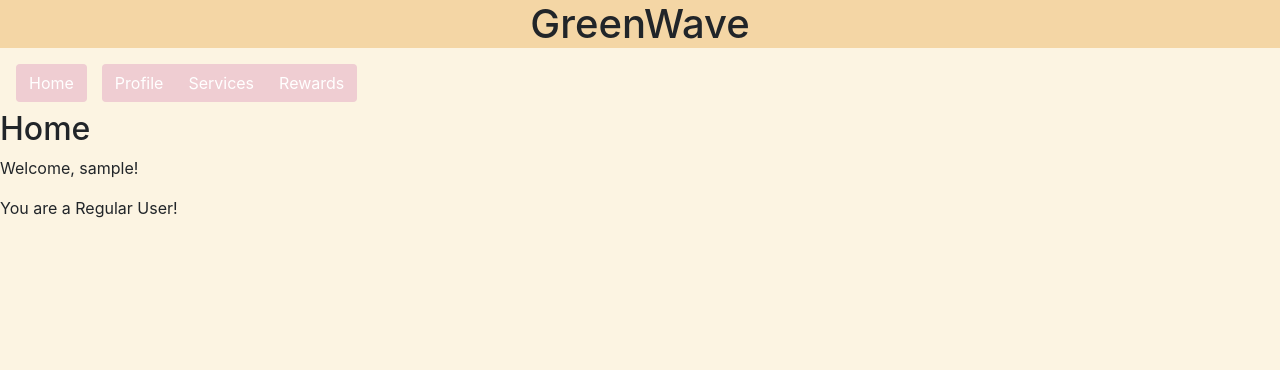
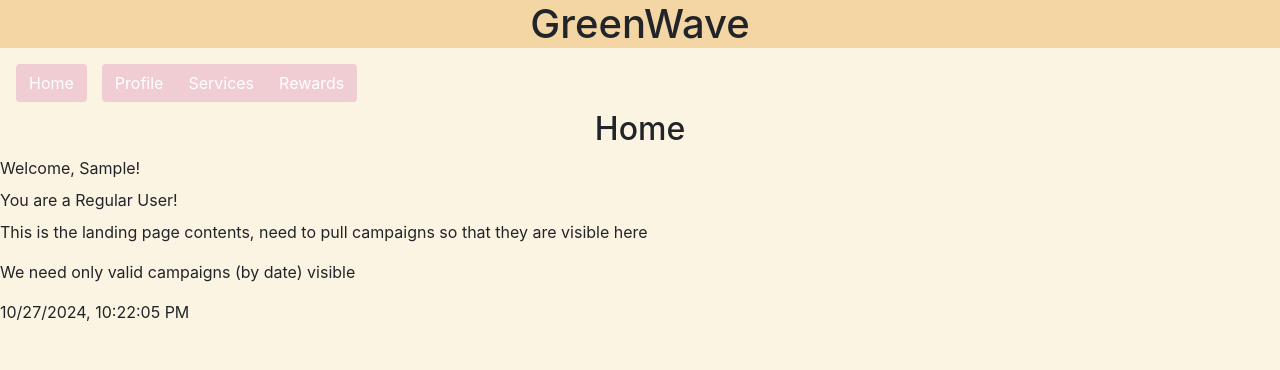
Before and after one commit to CSCI3356-Fall2024/Ed-Sheeran---The-A-Team, a Django app: page / in a window 1280 px wide. Shown: the top 370 px of the page. Run offline with Django 5.2, Linux system fonts and the light colour scheme; the visitor is signed in with stand-in values (Sample User, id 1).

Commit message:
small changes on visuals

```diff
--- a/GreenWave/templates/home.html
+++ b/GreenWave/templates/home.html
@@ -17,6 +17,10 @@
             border: 2px solid #312825;
             margin: 0 auto;
         }
+
+        p.capitalize{
+            text-transform: capitalize;
+        }
             </style>
 </head>
 
@@ -26,10 +30,11 @@
 {%block content%}
 {% if user.is_authenticated %}
     {% include 'navbar.html' %}
-    <h2>Home</h2>
-    <p>Welcome, {{ user.username }}!</p>
-    <p>You are a {{ group_name }}!</p>
-{% else %}
+    <h2 style="text-align: center;">Home</h2>
+    <p class="capitalize">Welcome, {{ user.username }}!</p>
+    <p style="line-height: 0.5;">You are a {{ group_name }}!</p>
+    {%include 'landing.html'%}
+    {% else %}
 {% block login %}
                 {% include 'login.html' %}
             {% endblock %}
--- /dev/null
+++ b/GreenWave/templates/landing.html
@@ -0,0 +1,14 @@
+<p>This is the landing page contents, need to pull campaigns so that they are visible here</p>
+<p>We need only valid campaigns (by date) visible</p>
+
+
+<p id="datetime"></p>
+
+<script>
+  // Get current date and time
+  var now = new Date();
+  var datetime = now.toLocaleString();
+
+  // Insert date and time into HTML
+  document.getElementById("datetime").innerHTML = datetime;
+</script>
```
